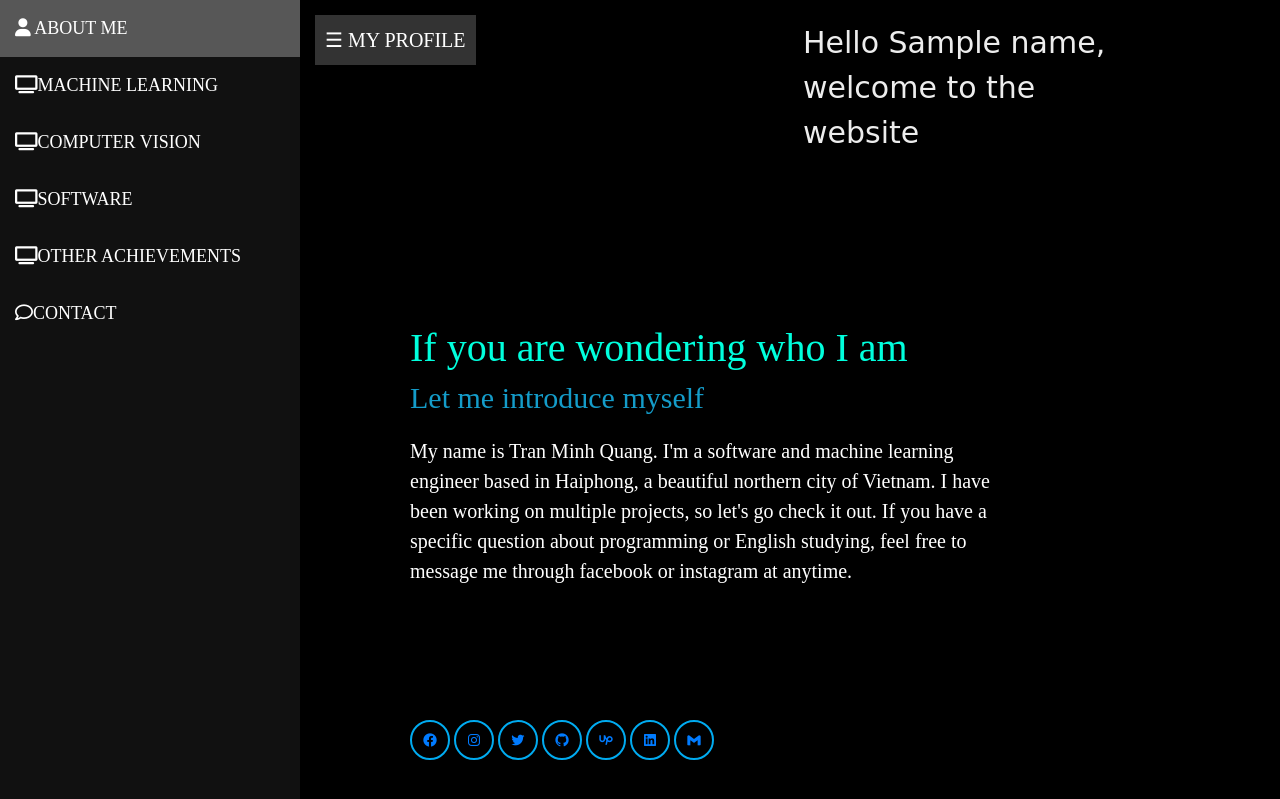
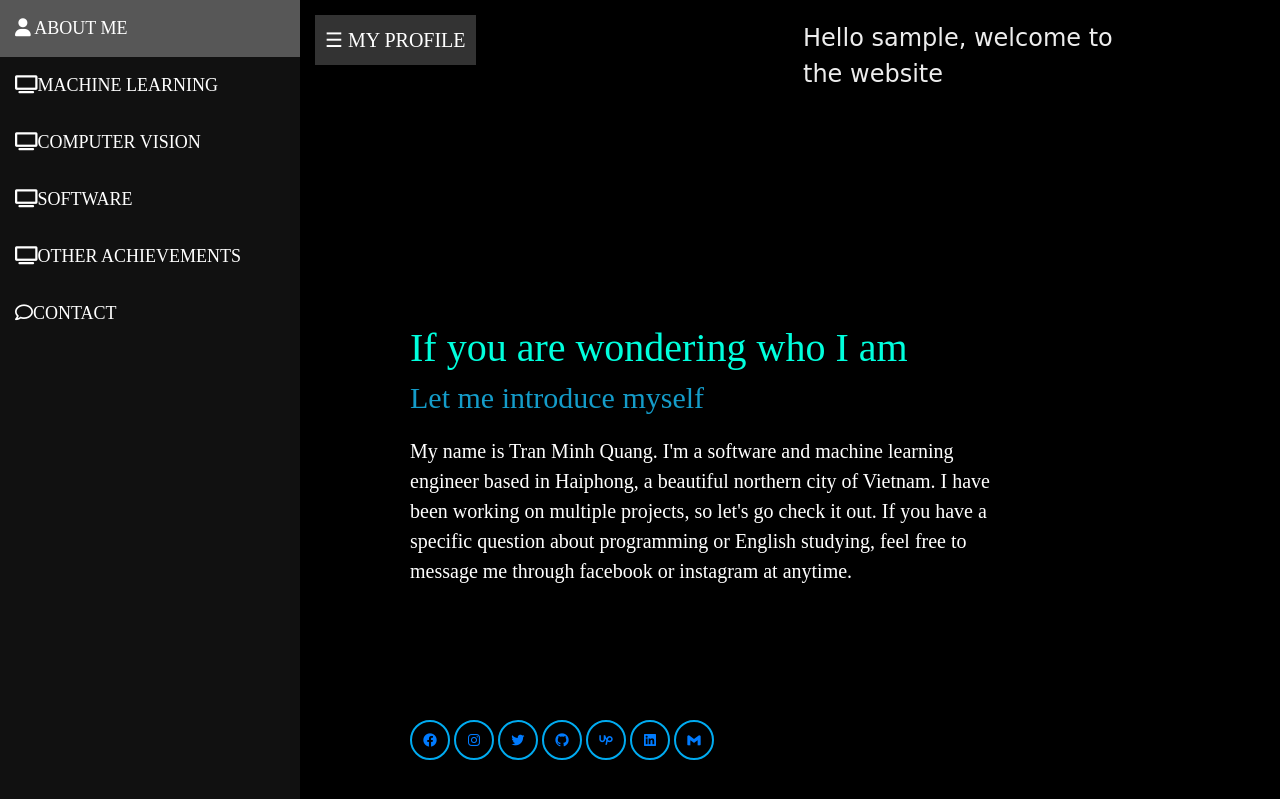
Before and after one commit to minhquang5014/personal-web-flask, a Flask app: template website/templates/home.html in a window 1280 px wide. Shown: the top 799 px of the page. Run offline with Flask 3, Linux system fonts and the light colour scheme; the template is opened without the code that fills it: most values are stand-ins (such as "Sample title", 1, 10 or a date in 2020); some libraries are stand-ins or nearby versions; some web fonts are replaced.

Commit message:
fixing some minor errors here

```diff
--- a/website/static/css_folder/home.css
+++ b/website/static/css_folder/home.css
@@ -22,7 +22,7 @@ body {
     justify-content: flex-end;
 }
 .header p{
-    font-size: 30px;
+    font-size: 24px;
     color: #ededed;
     text-decoration:none;
     font-weight: 500;
--- a/website/templates/home.html
+++ b/website/templates/home.html
@@ -9,7 +9,7 @@
 
 {% block content %}
 <header class="header">
-    <p>Hello {{ name }}, welcome to the website</p>
+    <p>Hello {{ username }}, welcome to the website</p>
 </header>
 <section class="home">
     <div class="home-content">
```
